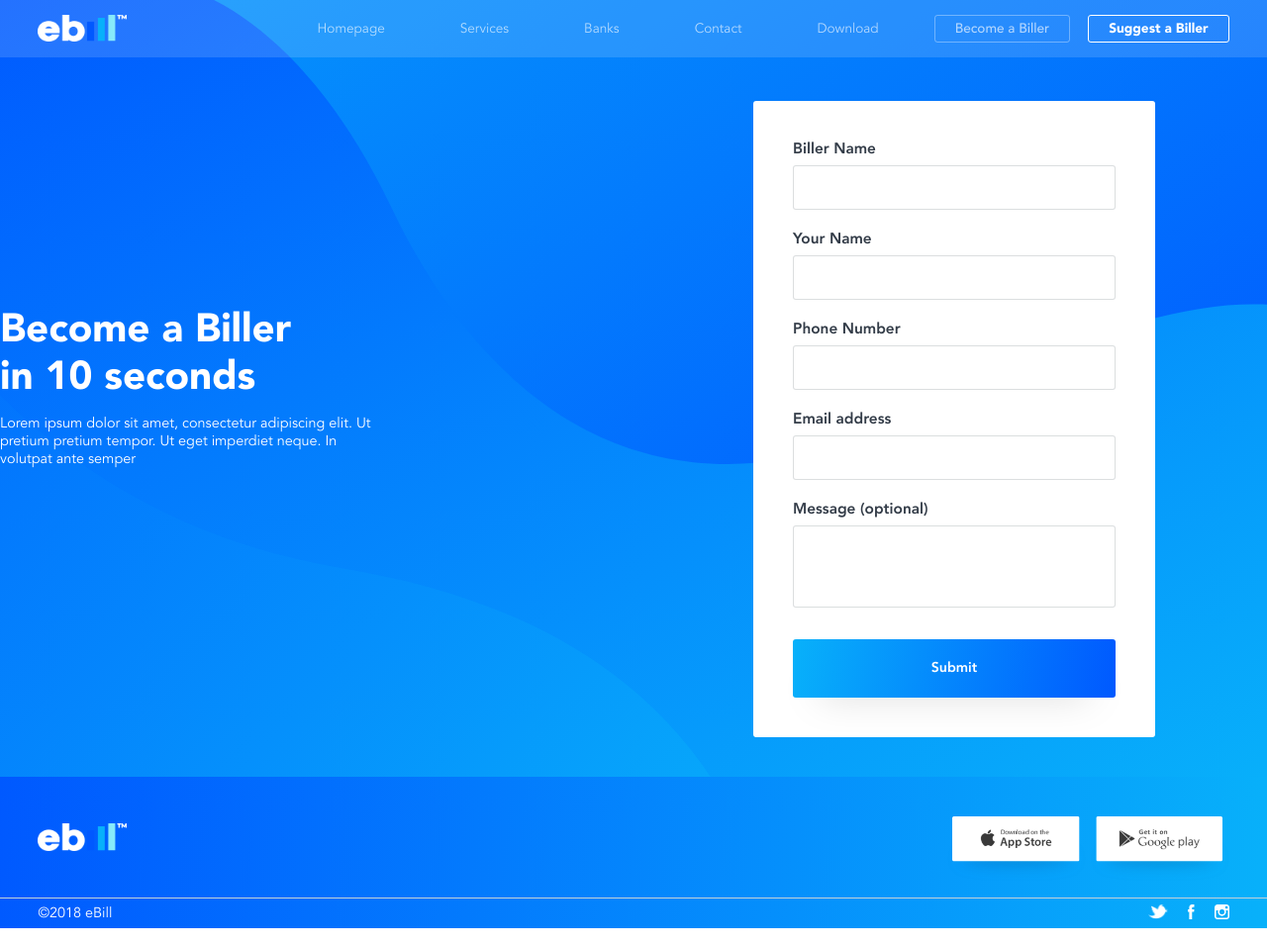
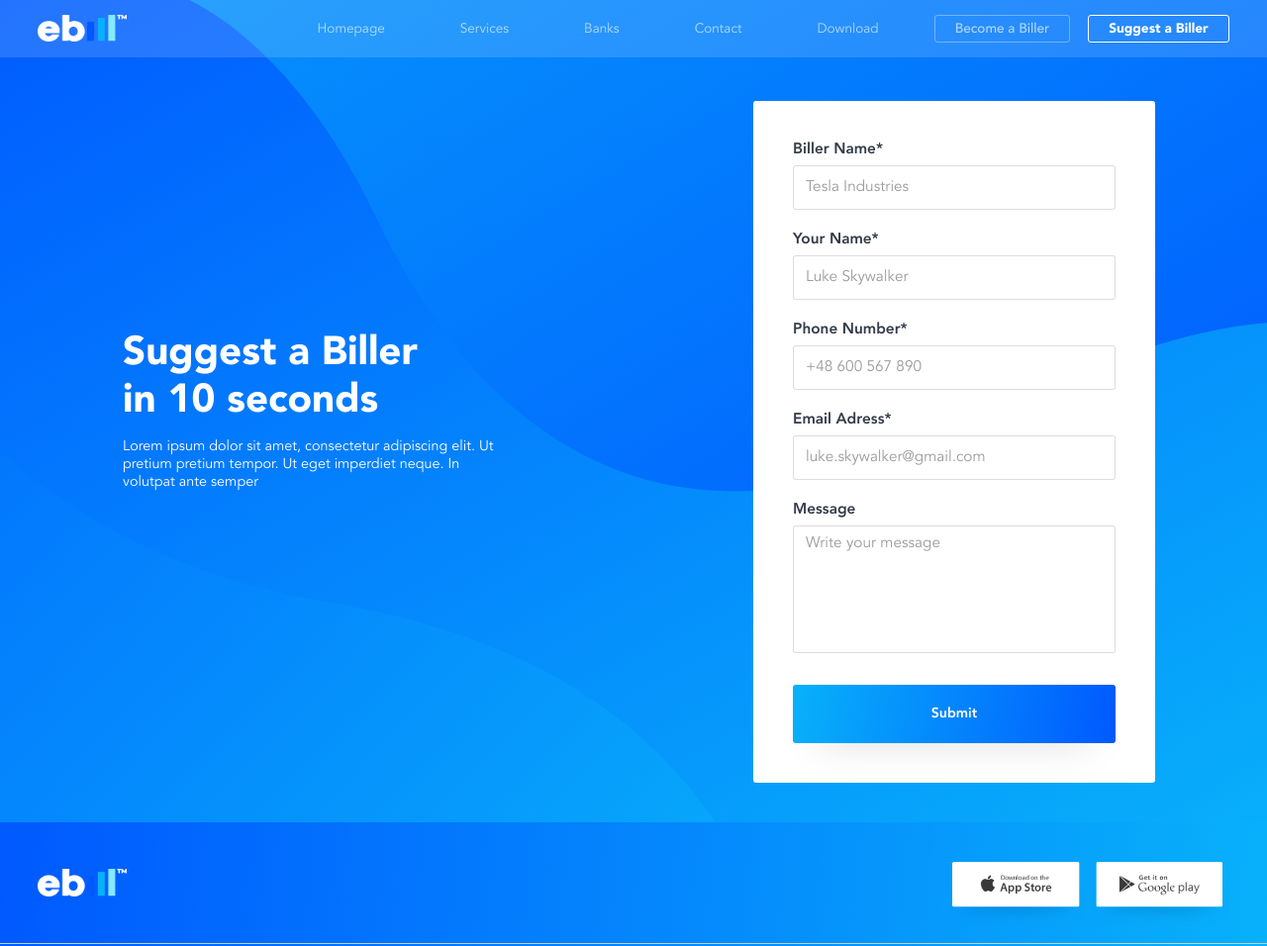
Before and after one commit to link2pk/ebill, a website: page suggest.html in a window 1280 px wide. Shown: the top 956 px of the page at 99% size. Drawn offline with Linux system fonts and the light colour scheme; files whose address does not match are found by name.

Commit message:
suggest abiller

```diff
--- a/assets/scss/_custom.scss
+++ b/assets/scss/_custom.scss
@@ -195,6 +195,7 @@ body {
 
 .form-control{
     font-size: .96rem;
+    font-family: $font-family-avenir;
 }
 
 /* .btn-shadow {
--- a/suggest.html
+++ b/suggest.html
@@ -66,9 +66,9 @@
     <section class="hero">
         <div class="container">
             <div class="grid grid-hero form-grid-hero">
-                <div>
+                <div class="biller-text">
                     <h1 class="h3">
-                        Become a Biller<br>
+                        Suggest a Biller<br>
                         in 10 seconds
                     </h1>
                     <p>
@@ -80,27 +80,27 @@
                 <div class="img-div form-div">
                     <form class="biller-form ">
                         <div class="form-group">
-                            <label for="">Biller Name</label>
-                            <input type="text" name="" id="" class="form-control">
+                            <label for="">Biller Name*</label>
+                            <input type="text" name="" id="" class="form-control" placeholder="Tesla Industries">
                         </div>
                         <div class="form-group">
-                            <label for="">Your Name</label>
-                            <input type="text" name="" id="" class="form-control">
+                            <label for="">Your Name*</label>
+                            <input type="text" name="" id="" class="form-control" placeholder="Luke Skywalker">
                         </div>
                         <div class="form-group">
-                            <label for="">Phone Number</label>
-                            <input type="text" name="" id="" class="form-control">
+                            <label for="">Phone Number*</label>
+                            <input type="text" name="" id="" class="form-control" placeholder="+48 600 567 890">
                         </div>
                         <div class="form-group">
-                            <label for="exampleInputEmail1">Email address</label>
+                            <label for="exampleInputEmail1">Email Adress*</label>
                             <input type="email" class="form-control" id="exampleInputEmail1" aria-describedby="emailHelp"
-                                placeholder="">
+                                placeholder="luke.skywalker@gmail.com">
                             <small id="emailHelp" class="form-text text-muted d-none">We'll never share your email with
                                 anyone else.</small>
                         </div>
                         <div class="form-group">
-                            <label for="exampleInputEmail1">Message (optional)</label>
-                            <textarea class="form-control" rows="3"></textarea>
+                            <label for="exampleInputEmail1">Message</label>
+                            <textarea class="form-control" rows="5" placeholder="Write your message"></textarea>
                         </div>
 
 
```
Also changed, not shown: assets/css/app.css.
